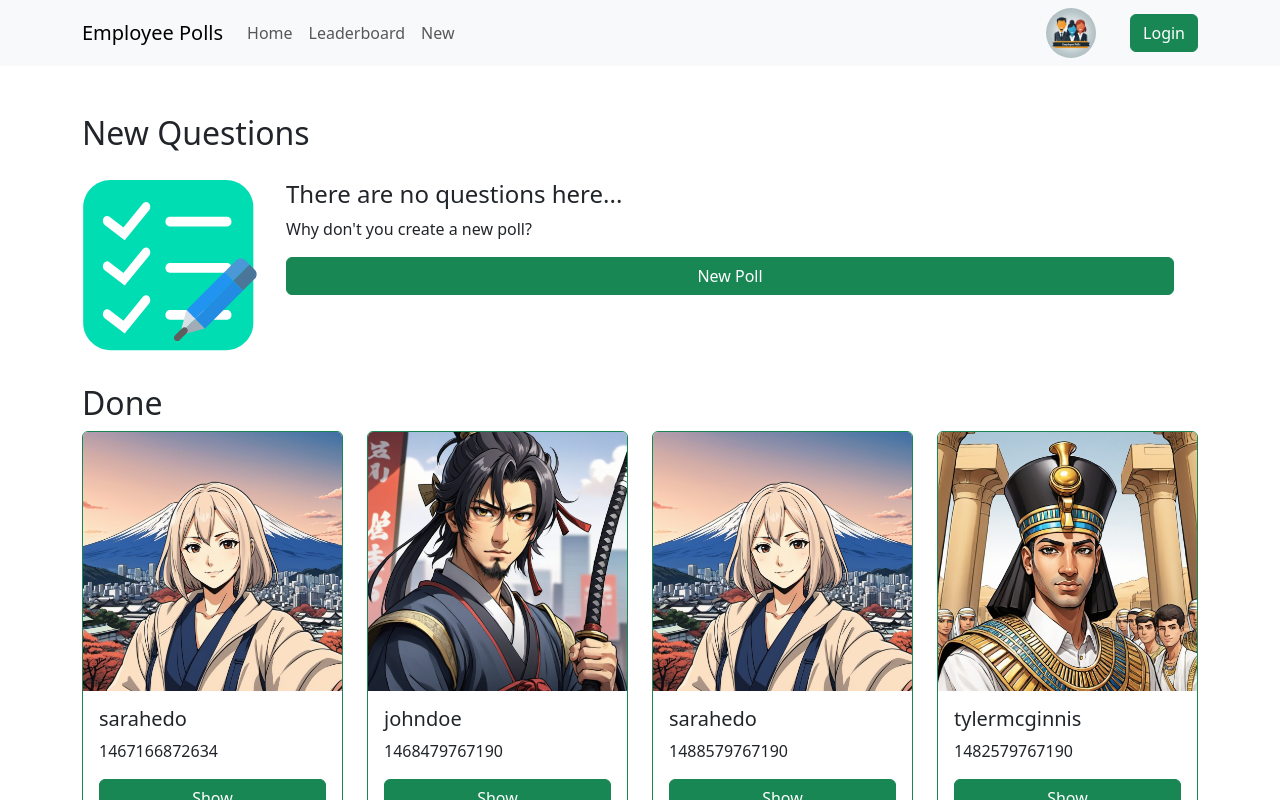
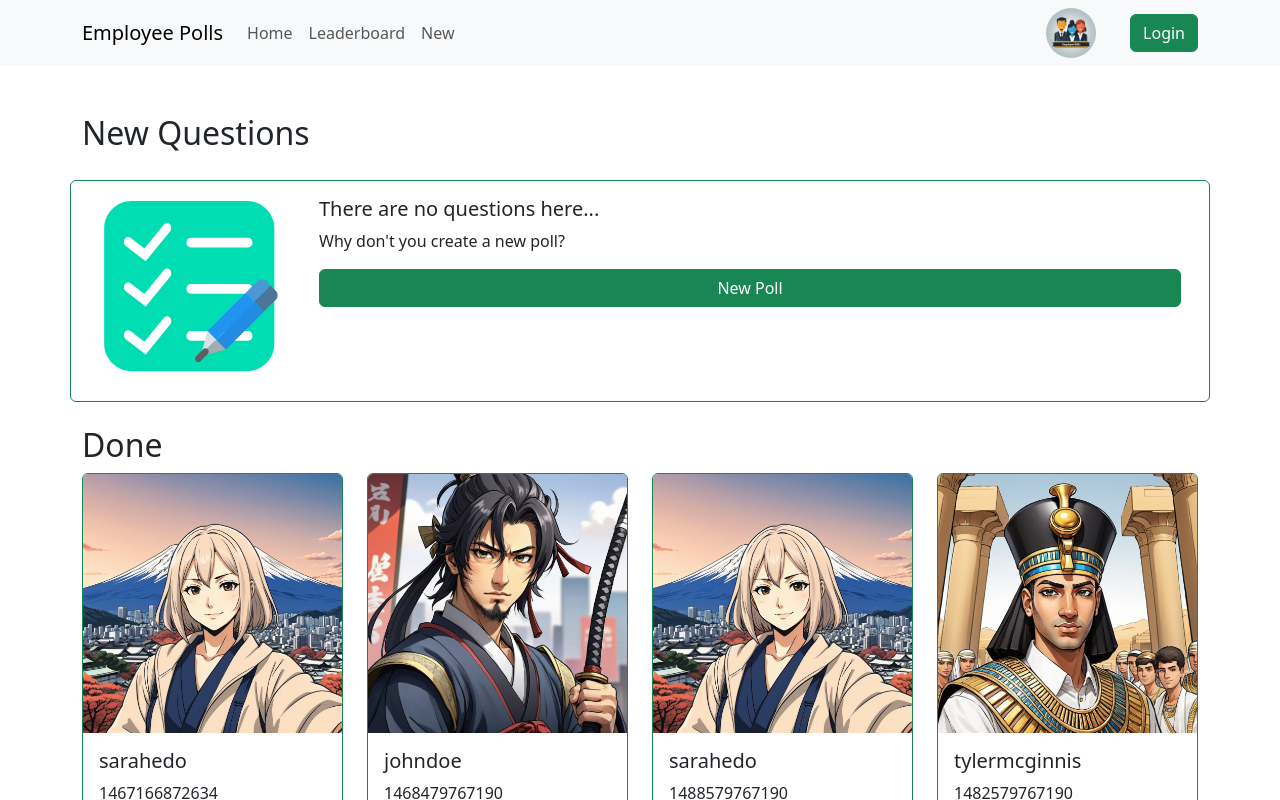
Before and after one commit to CurtesMalteser/react-nd, a React (Create React App) app in the folder employee-polls-app/: page / in a window 1280 px wide. Shown: the top 800 px of the page. Built offline with nearby package versions, Linux system fonts and the light colour scheme.

Commit message:
Changes NoQuestionPlaceholder to be a card

```diff
--- a/employee-polls-app/src/components/QestionsBoard.tsx
+++ b/employee-polls-app/src/components/QestionsBoard.tsx
@@ -8,7 +8,7 @@ function QuestionsBoard({ title, questions }: { title: string, questions: Questi
     return (
         <Row className="mb-4">
             <h2>{title}</h2>
-            {   questions.length === 0
+            {questions.length === 0
                 ? <NoQuestionsPlaceholder />
                 : questions.map((question, index) => (
                     <Col className='d-flex mb-3' sm={3} key={index}>
--- a/employee-polls-app/src/components/question/NoQuestionsPlaceholder.tsx
+++ b/employee-polls-app/src/components/question/NoQuestionsPlaceholder.tsx
@@ -1,8 +1,9 @@
 import Row from "react-bootstrap/esm/Row";
 import Col from "react-bootstrap/esm/Col";
+import Button from "react-bootstrap/esm/Button";
+import Card from 'react-bootstrap/Card';
 import Lottie, { LottieRefCurrentProps } from "lottie-react";
 import animationData from '../../assets/lotties/check.json';
-import Button from "react-bootstrap/esm/Button";
 import { useNavigate } from "react-router-dom";
 import ROUTES from "../../constants/routes";
 import { useRef } from "react";
@@ -15,12 +16,12 @@ function NoQuestionsPlaceholder() {
     const playAnimation = () => (lottieRef.current) && lottieRef.current.goToAndPlay(0);
 
     return (
-        <Row style={{ marginTop: '20px' }}>
-            <Col xs="auto">
+        <Card border="success" style={{ marginTop: '20px', display: 'flex', flexDirection: 'row' }}>
             <div onMouseEnter={playAnimation} >
                 <Lottie
                     lottieRef={lottieRef}
                     style={{
+                        margin: '20px',
                         height: '180px',
                         width: '180px',
                     }}
@@ -32,13 +33,12 @@ function NoQuestionsPlaceholder() {
                     }}
                 />
             </div>
-            </Col>
-            <Col>
-                <h4>There are no questions here...</h4>
-                <p>Why don't you create a new poll?</p>
-                <Button className="w-100" variant="success" onClick={navigateToNewPool} >New Poll</Button>
-            </Col>
-        </Row>
+            <Card.Body>
+                <Card.Title>There are no questions here...</Card.Title>
+                <Card.Text>Why don't you create a new poll?</Card.Text>
+                <Button className="w-100" variant="success" onClick={navigateToNewPool}>New Poll</Button>
+            </Card.Body>
+        </Card>
     )
 }
 
```
Lines whose indentation alone changed are shown as unchanged.
